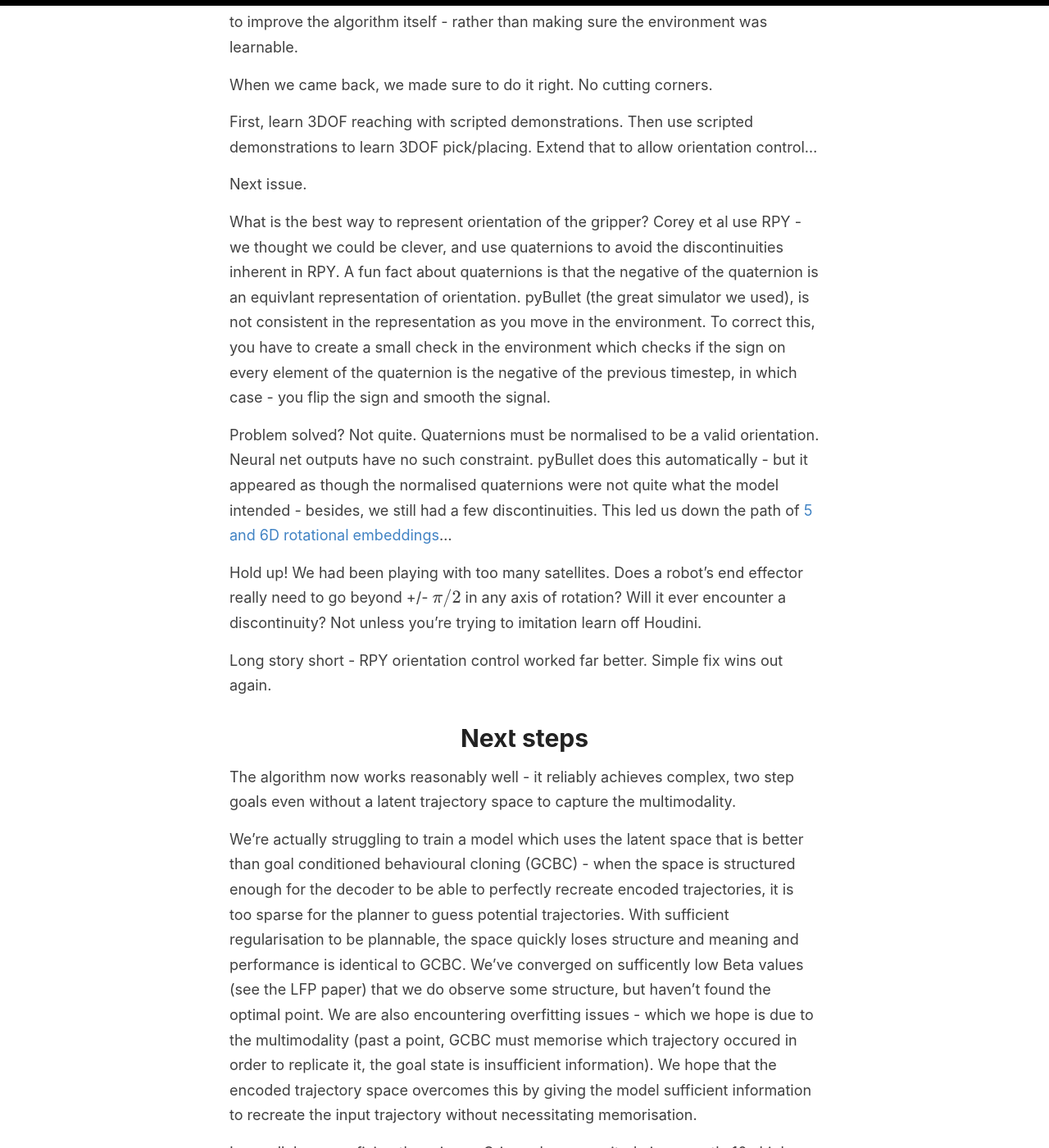
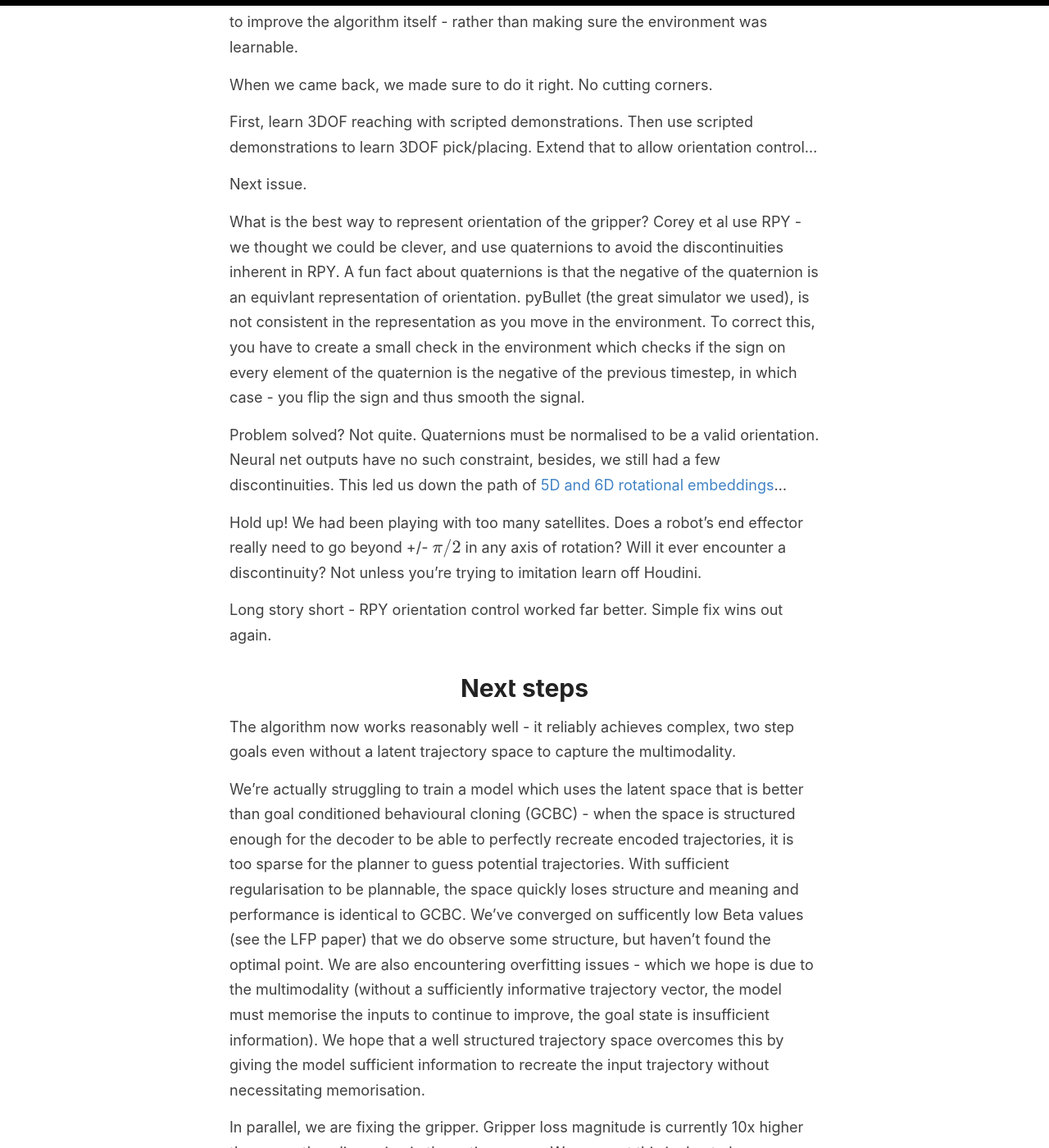
Before and after one commit to sholtodouglas/sholtodouglas.github.io, a Jekyll site: the page built from _posts/2020-12-18-LearningFromPlayAndLanguage.md, in a window 1280 px wide and 1400 px high, scrolled down 3644 px. Shown: the whole window at 82% size. Built offline with Jekyll 4.4.1, drawn with Linux system fonts in a browser that asks for light colours; formulas are drawn with MathJax 3; some of the changed text lies outside the part shown.

Commit message:
Update 2020-12-18-LearningFromPlayAndLanguage.md

```diff
--- a/_posts/2020-12-18-LearningFromPlayAndLanguage.md
+++ b/_posts/2020-12-18-LearningFromPlayAndLanguage.md
@@ -45,9 +45,9 @@
 
 Next issue.
 
-What is the best way to represent orientation of the gripper? Corey et al use RPY - we thought we could be clever, and use quaternions to avoid the discontinuities inherent in RPY. A fun fact about quaternions is that the negative of the quaternion is an equivlant representation of orientation. pyBullet (the great simulator we used), is not consistent in the representation as you move in the environment. To correct this, you have to create a small check in the environment which checks if the sign on every element of the quaternion is the negative of the previous timestep, in which case - you flip the sign and smooth the signal.
+What is the best way to represent orientation of the gripper? Corey et al use RPY - we thought we could be clever, and use quaternions to avoid the discontinuities inherent in RPY. A fun fact about quaternions is that the negative of the quaternion is an equivlant representation of orientation. pyBullet (the great simulator we used), is not consistent in the representation as you move in the environment. To correct this, you have to create a small check in the environment which checks if the sign on every element of the quaternion is the negative of the previous timestep, in which case - you flip the sign and thus smooth the signal.
 
-Problem solved? Not quite. Quaternions must be normalised to be a valid orientation. Neural net outputs have no such constraint. pyBullet does this automatically - but it appeared as though the normalised quaternions were not quite what the model intended - besides, we still had a few discontinuities. This led us down the path of [5 and 6D rotational embeddings](https://openaccess.thecvf.com/content_CVPR_2019/papers/Zhou_On_the_Continuity_of_Rotation_Representations_in_Neural_Networks_CVPR_2019_paper.pdf)...
+Problem solved? Not quite. Quaternions must be normalised to be a valid orientation. Neural net outputs have no such constraint, besides, we still had a few discontinuities. This led us down the path of [5D and 6D rotational embeddings](https://openaccess.thecvf.com/content_CVPR_2019/papers/Zhou_On_the_Continuity_of_Rotation_Representations_in_Neural_Networks_CVPR_2019_paper.pdf)...
 
 Hold up! We had been playing with too many satellites. Does a robot's end effector really need to go beyond +/- $\pi/2$ in any axis of rotation? Will it ever encounter a discontinuity? Not unless you're trying to imitation learn off Houdini.
 
@@ -57,6 +57,6 @@
 
 The algorithm now works reasonably well - it reliably achieves complex, two step goals even without a latent trajectory space to capture the multimodality.
 
-We're actually struggling to train a model which uses the latent space that is better than goal conditioned behavioural cloning (GCBC) - when the space is structured enough for the decoder to be able to perfectly recreate encoded trajectories, it is too sparse for the planner to guess potential trajectories. With sufficient regularisation to be plannable, the space quickly loses structure and meaning and performance is identical to GCBC. We've converged on sufficently low Beta values (see the LFP paper) that we do observe some structure, but haven't found the optimal point. We are also encountering overfitting issues - which we hope is due to the multimodality (past a point, GCBC must memorise which trajectory occured in order to replicate it, the goal state is insufficient information). We hope that the encoded trajectory space overcomes this by giving the model sufficient information to recreate the input trajectory without necessitating memorisation.
+We're actually struggling to train a model which uses the latent space that is better than goal conditioned behavioural cloning (GCBC) - when the space is structured enough for the decoder to be able to perfectly recreate encoded trajectories, it is too sparse for the planner to guess potential trajectories. With sufficient regularisation to be plannable, the space quickly loses structure and meaning and performance is identical to GCBC. We've converged on sufficently low Beta values (see the LFP paper) that we do observe some structure, but haven't found the optimal point. We are also encountering overfitting issues - which we hope is due to the multimodality (without a sufficiently informative trajectory vector, the model must memorise the inputs to continue to improve, the goal state is insufficient information). We hope that a well structured trajectory space overcomes this by giving the model sufficient information to recreate the input trajectory without necessitating memorisation.
 
 In parallel, we are fixing the gripper.  Gripper loss magnitude is currently 10x higher than any other dimension in the action space. We suspect this is due to how discontinuous the teleoperated actions are, and are trying a smoother 'close' over more timesteps (as is done in LFP and LangLFP). Furthermore, there is often a trade off between gripper performance and position/orientation performance as the trajectory space is regularised. We think this is the key remaining environment fix.
```
Also changed, not shown: other parts of _posts/2020-12-18-LearningFromPlayAndLanguage.md (+1 -1 lines).
